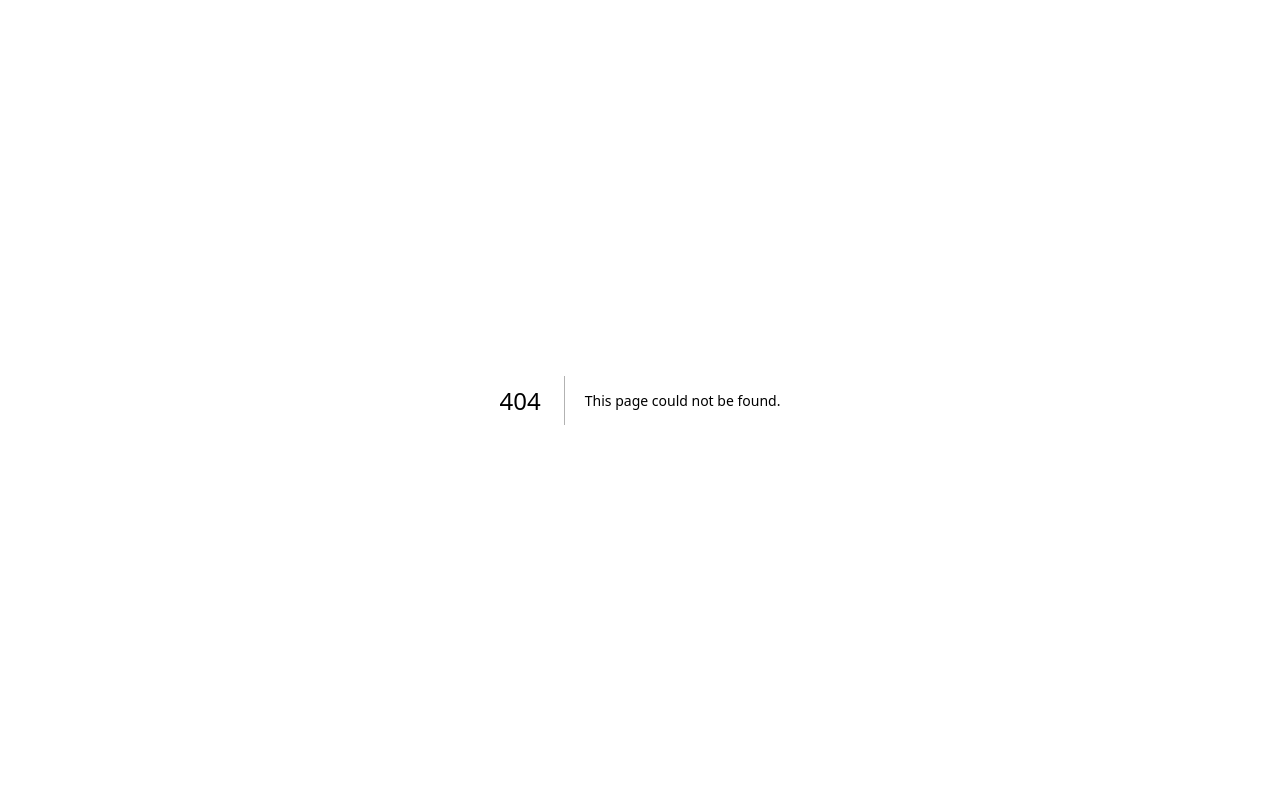
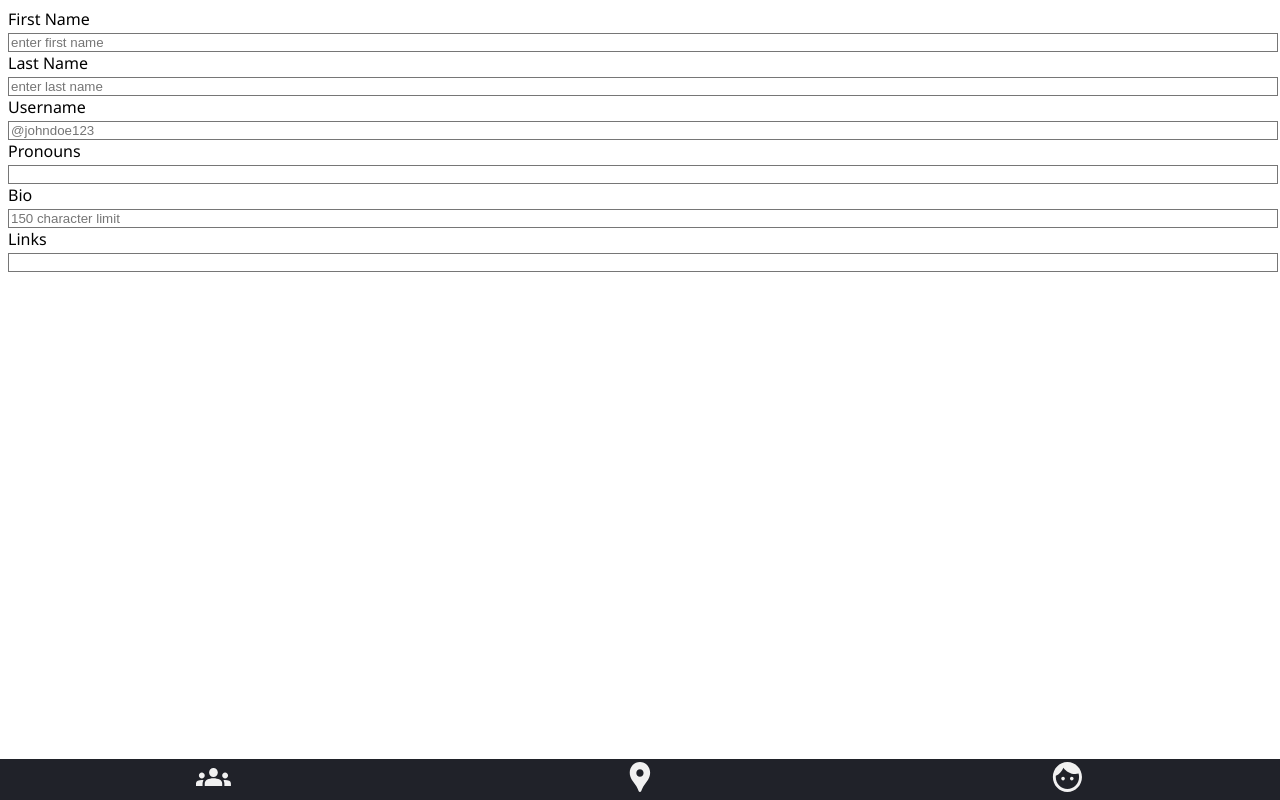
Before and after one commit to amolwalia/LocaLens-App, a Next.js app: page /profile in a window 1280 px wide. Before the commit this address had no page. Built offline with nearby package versions, Linux system fonts and the light colour scheme.

Commit message:
Made Profile Info with forms and structure/layout

```diff
--- /dev/null
+++ b/app/profile/page.jsx
@@ -0,0 +1,48 @@
+"use client";
+
+import React from "react";
+import NavBar from "@/components/NavBar";
+import Input from "@/components/Input/Input";
+
+const user = {
+  name: "Samuel L. Jackson",
+  username: "@jackson.jpeg",
+  pronouns: "He/Him",
+  bio: "I take pictures because I like to. Follow me and my journey",
+  website: "https://shorturl.at/xvcix",
+  avatar: "/app/images/samuel-l-jackson-star-wars.jpg",
+};
+
+export default function ProfilePage() {
+  return (
+    <div>
+      <NavBar />
+      <Input
+        label="First Name"
+        id="firstName"
+        type="text"
+        placeholder="enter first name"
+      />
+      <Input
+        label="Last Name"
+        id="lastName"
+        type="text"
+        placeholder="enter last name"
+      />
+      <Input
+        label="Username"
+        id="userName"
+        type="text"
+        placeholder="@johndoe123"
+      />
+      <Input label="Pronouns" id="proNouns" type="text" />
+      <Input
+        label="Bio"
+        id="userBio"
+        type="text"
+        placeholder="150 character limit"
+      />
+      <Input label="Links" id="userBioLinks" type="text" />
+    </div>
+  );
+}
--- /dev/null
+++ b/components/Input/Input.jsx
@@ -0,0 +1,16 @@
+export default function Input({ label, id, type, placeholder }) {
+  return (
+    <>
+      <label className="text-sm text-black mb-1" htmlFor={id}>
+        {label}
+      </label>
+      <input
+        id={id}
+        type={type}
+        label={label}
+        placeholder={placeholder}
+        className="w-full px-4 py-2 border border-gray-400 rounded-md mb-4"
+      />
+    </>
+  );
+}
--- /dev/null
+++ b/components/Profile.jsx
@@ -0,0 +1,17 @@
+"use client";
+
+import React from "react";
+import NavBar from "@/components/NavBar";
+
+const user = {
+  name: "Samuel L. Jackson",
+  username: "@jackson.jpeg",
+  pronouns: "He/Him",
+  bio: "I take pictures because I like to. Follow me and my journey",
+  website: "https://shorturl.at/xvcix",
+  avatar: "/app/images/samuel-l-jackson-star-wars.jpg",
+};
+
+export default function ProfilePage() {
+  return "profile page";
+}
```
Also changed, not shown: app/images/samuel-l-jackson-star-wars.jpg (added), components/Profile.module.css (added).
